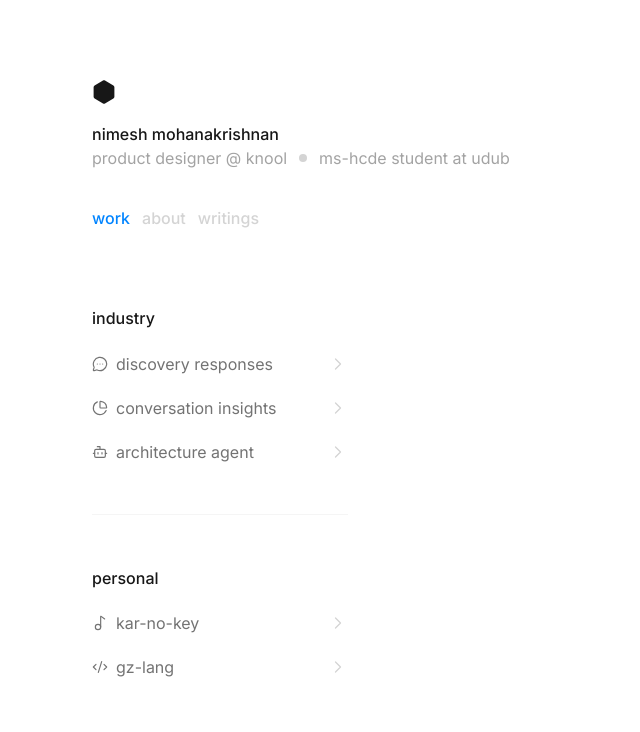
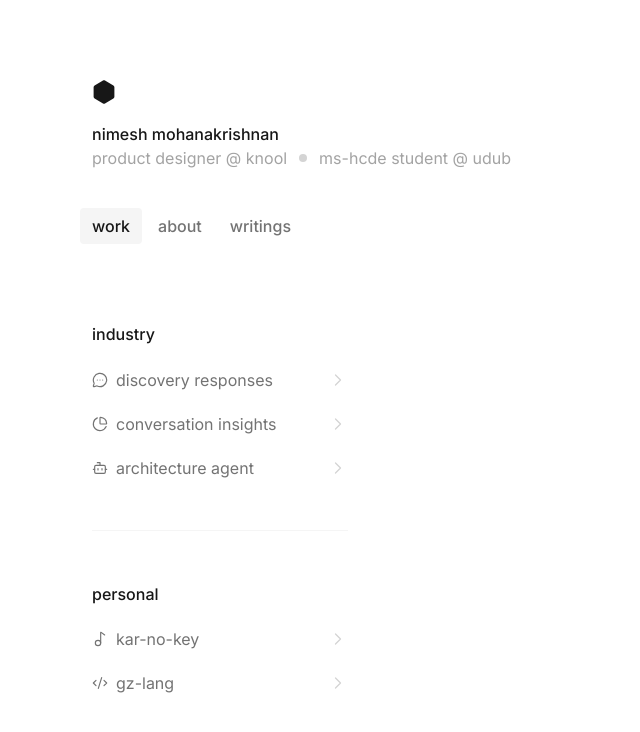
Before and after one commit to nimeshm05/new-portfolio, a Next.js app: page / in a window 1280 px wide. Shown: the top 732 px of the page, without its empty margins (0-640 px from the left). Built offline with nearby package versions, Linux system fonts and the light colour scheme.

Commit message:
Update global styles and portfolio component layout. Added new surface color variables, adjusted padding and radius in Portfolio.css, and refined hover states for navigation links. Corrected text formatting in Portfolio.tsx.

```diff
--- a/src/app/globals.css
+++ b/src/app/globals.css
@@ -21,6 +21,9 @@
   --color-accent: #0084ff;
   --color-status: var(--neutral-300);
   --color-divider: var(--neutral-100);
+  --color-surface: var(--color-background);
+  --color-surface-hover: var(--neutral-50);
+  --color-surface-active: var(--neutral-100);
   --color-preview-shadow: color-mix(in srgb, var(--neutral-950) 8%, transparent);
 
   /* Typography */
@@ -62,7 +65,7 @@
   /* Radius */
   --radius-none: 0;
   --radius-item: 4px;
-  --radius-preview: 12px;
+  --radius-preview: 4px;
   --radius-full: 50%;
 
   /* Effects */
--- a/src/components/Portfolio/Portfolio.css
+++ b/src/components/Portfolio/Portfolio.css
@@ -38,7 +38,6 @@
   flex-direction: column;
   gap: var(--space-2xl);
   width: var(--size-full);
-  padding: var(--space-none) var(--space-md);
 }
 
 .portfolio-identity {
@@ -46,6 +45,7 @@
   flex-direction: column;
   gap: var(--space-lg);
   width: var(--size-full);
+  padding: var(--space-none) var(--space-md);
 }
 
 .portfolio-avatar {
@@ -104,23 +104,37 @@
 .portfolio-nav {
   display: flex;
   align-items: center;
-  gap: var(--space-md);
+  gap: var(--space-xs);
   width: var(--size-full);
 }
 
 .portfolio-nav-link {
+  display: flex;
+  align-items: center;
+  justify-content: center;
+  padding: var(--space-sm) var(--space-md);
+  border-radius: var(--radius-item);
   font-weight: var(--font-weight-medium);
   font-size: var(--text-size);
   line-height: var(--line-height);
-  color: var(--color-muted);
+  color: var(--color-secondary);
+  background: var(--color-surface);
+  white-space: nowrap;
 }
 
 .portfolio-nav-link:hover {
-  color: var(--color-foreground);
+  color: var(--color-secondary);
+  background: var(--color-surface-hover);
 }
 
 .portfolio-nav-link.is-active {
-  color: var(--color-accent);
+  color: var(--color-foreground);
+  background: var(--color-surface-active);
+}
+
+.portfolio-nav-link.is-active:hover {
+  color: var(--color-foreground);
+  background: var(--color-surface-active);
 }
 
 .portfolio-content {
@@ -168,6 +182,7 @@
 
 .portfolio-project.is-active {
   z-index: var(--z-active);
+  background-color: var(--color-surface-active);
 }
 
 .portfolio-project-icon {
--- a/src/components/Portfolio/Portfolio.tsx
+++ b/src/components/Portfolio/Portfolio.tsx
@@ -74,7 +74,7 @@ export function Portfolio() {
                   </span>
                   <span className="portfolio-roles-dot" aria-hidden="true" />
                   <span className="portfolio-role">
-                    ms-hcde student at udub
+                    ms-hcde student @ udub
                   </span>
                 </p>
               </div>
```
